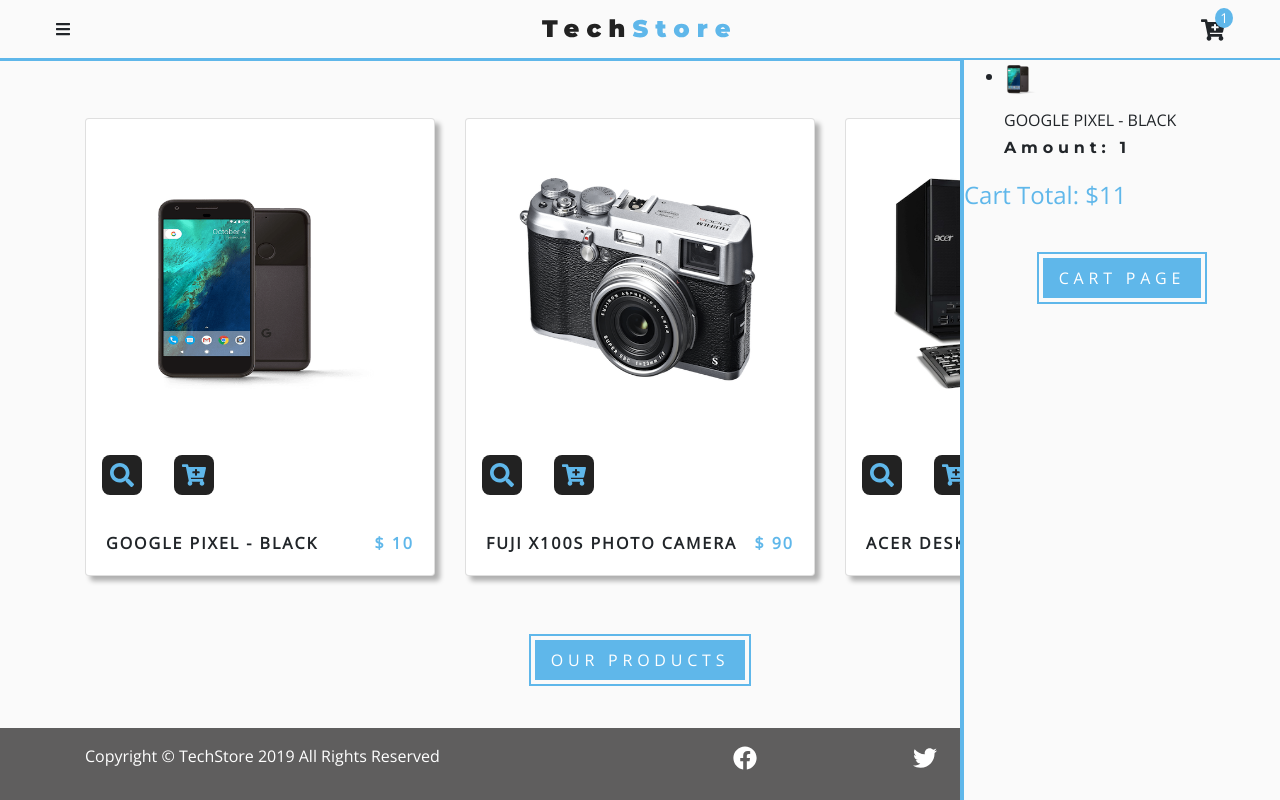
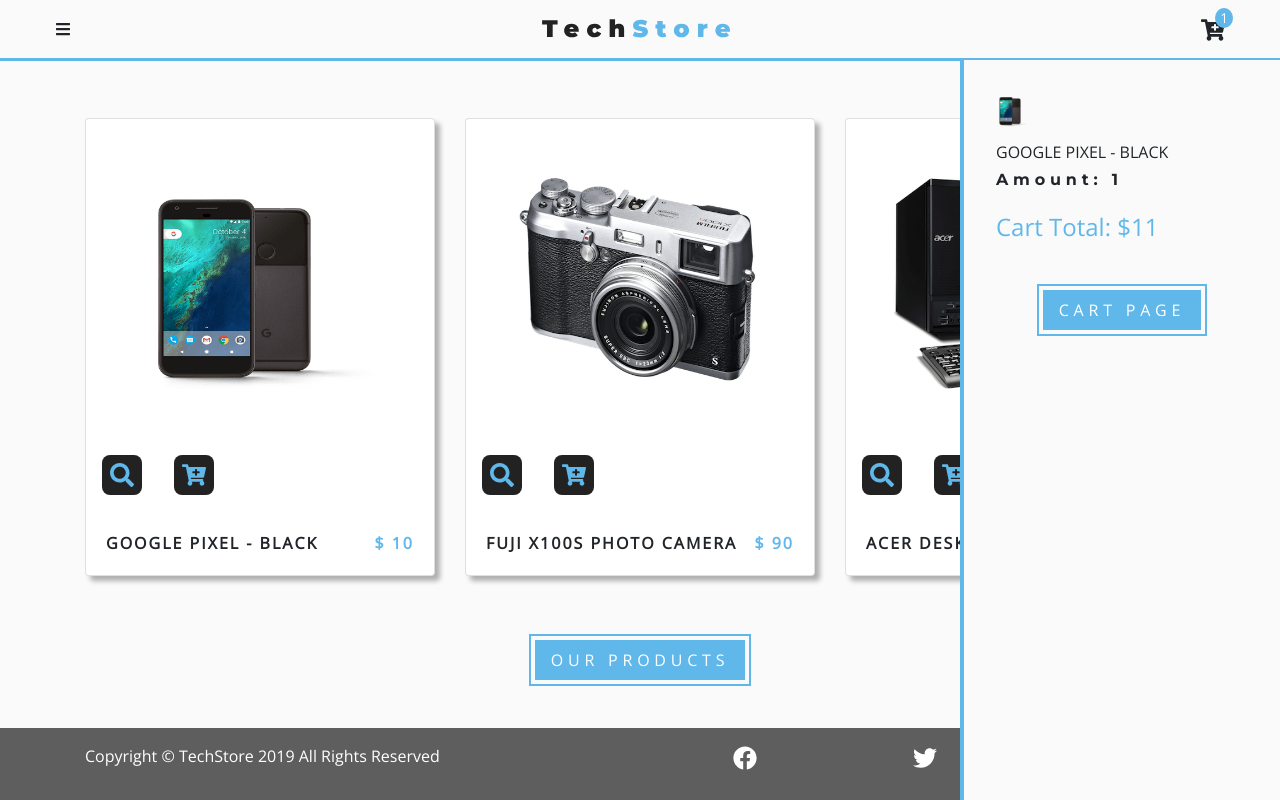
Before and after one commit to Molderck/TechStore-ReactJS, a React (Create React App) app in the folder tech-store/: page / in a window 1280 px wide. Both pictures are taken after a click on the icon 194 px from the left and 1648 px from the top of the page. Shown: the part 1173-1973 px from the top of the page. Built offline with nearby package versions, Linux system fonts and the light colour scheme.

Commit message:
Added scroll to Sidecart and fixed small issue that did not allow image to show in the sidecart when the product was added from the SingleProductPage

```diff
--- a/tech-store/src/components/Sidecart.js
+++ b/tech-store/src/components/Sidecart.js
@@ -14,7 +14,11 @@
               {cart.map(item => {
                 return (
                   <li key={item.key} className="cart-item mb-4">
-                    <img width="35" src={item.image} alt="Cart Product" />
+                    <img
+                      width="35"
+                      src={`../${item.image}`}
+                      alt="Cart Product"
+                    />
                     <div className="mt-3">
                       <h6 className="text-uppercase">{item.title}</h6>
                       <h6 className="text-title text-capitalize">
@@ -54,4 +58,12 @@
   @media (min-width: 576px) {
     width: 20rem;
   }
+  overflow: scroll;
+  padding: 2rem;
+  ul {
+    padding: 0 !important;
+  }
+  .cart-item {
+    list-style-type: none;
+  }
 `;
```
